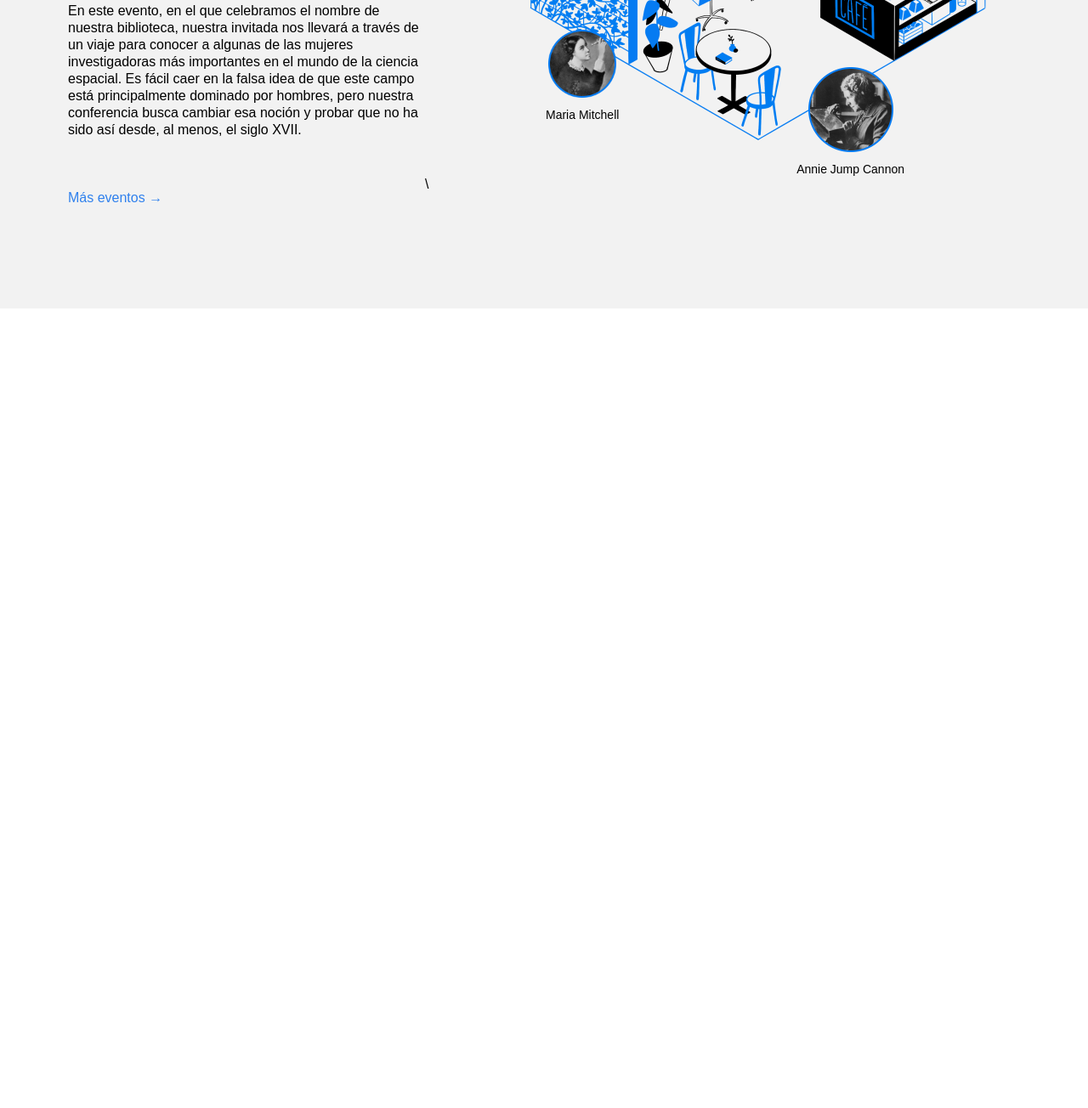
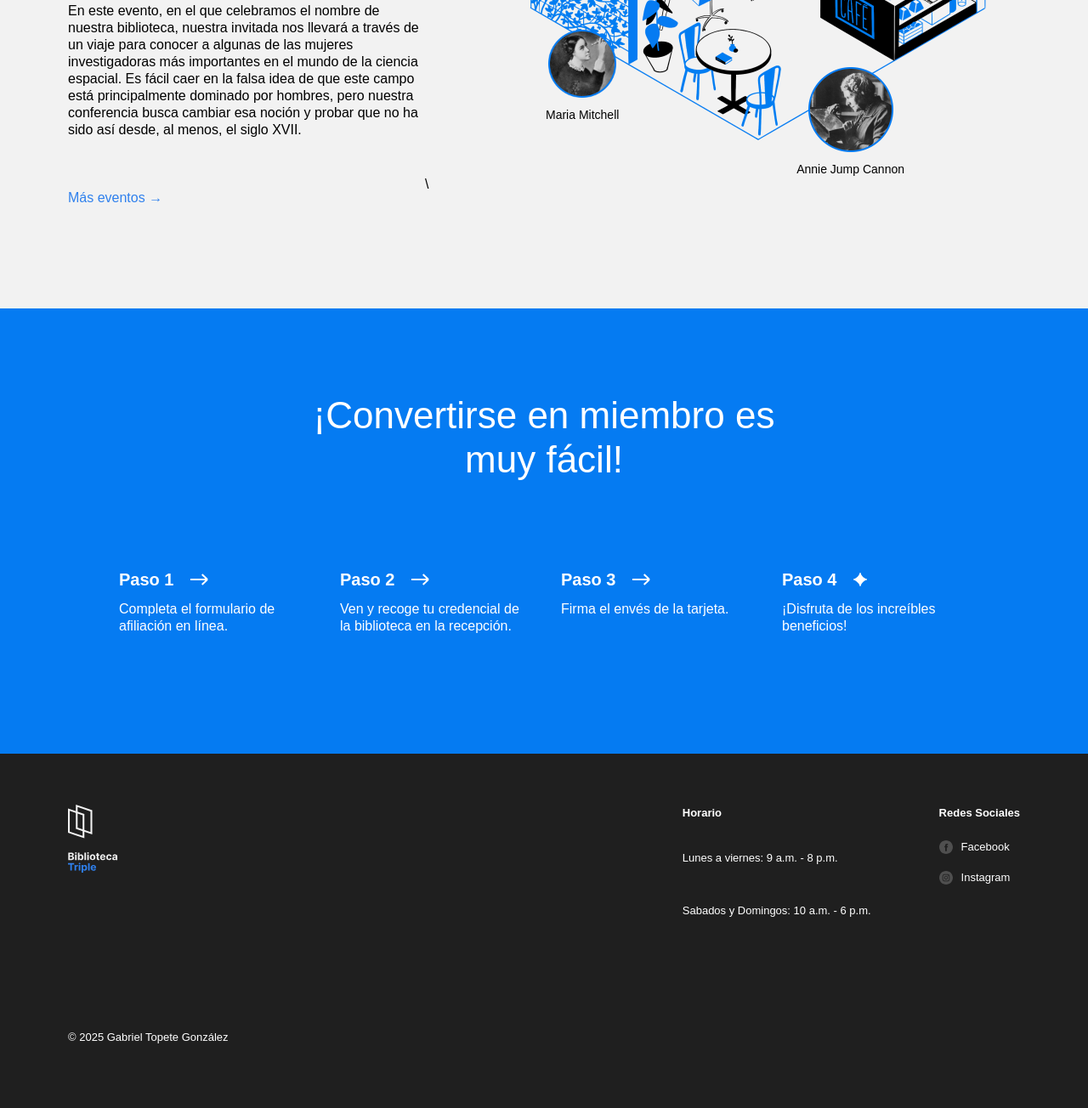
Before and after one commit to topet-gabriel14/web_project_library_es, a plain HTML site: page index.html in a window 1280 px wide. Shown: the part 2575-3879 px from the top of the page at 85% size. Before the commit the page ends 2938 px from the top, so only its background shows below. Drawn offline with Linux system fonts and the light colour scheme.

Commit message:
Etapa 3 Proyecto Sprint 3

```diff
--- a/index.html
+++ b/index.html
@@ -28,10 +28,10 @@
               <a class="nav__link" href="#events">Eventos</a>
             </li>
             <li>
-              <a class="nav__link">Conviértete en miembro</a>
+              <a class="nav__link" href="#membership">Conviértete en miembro</a>
             </li>
             <li>
-              <a class="nav__link">Contactos</a>
+              <a class="nav__link" href="#footer">Contactos</a>
             </li>
           </ul>
         </nav>
@@ -208,6 +208,117 @@
             </div>
           </div>
         </section>
+        <section class="membership" id="membership">
+          <h2 class="membership__title">
+            ¡Convertirse en miembro es muy fácil!
+          </h2>
+          <ul class="membership__steps">
+            <li class="step">
+              <h3 class="step__title">
+                Paso 1
+                <img
+                  src="./images/icon_step_forward.svg"
+                  alt="icon forward"
+                  class="step__icon"
+                />
+              </h3>
+              <p class="step__description">
+                Completa el formulario de afiliación en línea.
+              </p>
+            </li>
+            <li class="step">
+              <h3 class="step__title">
+                Paso 2
+                <img
+                  src="./images/icon_step_forward.svg"
+                  alt="icon forward"
+                  class="step__icon"
+                />
+              </h3>
+              <p class="step__description">
+                Ven y recoge tu credencial de la biblioteca en la recepción.
+              </p>
+            </li>
+            <li class="step">
+              <h3 class="step__title">
+                Paso 3
+                <img
+                  src="./images/icon_step_forward.svg"
+                  alt="icon forward"
+                  class="step__icon"
+                />
+              </h3>
+              <p class="step__description">Firma el envés de la tarjeta.</p>
+            </li>
+            <li class="step">
+              <h3 class="step__title">
+                Paso 4
+                <img
+                  src="./images/icon_step_finish.svg"
+                  alt="icon finish"
+                  class="step__icon"
+                />
+              </h3>
+              <p class="step__description">
+                ¡Disfruta de los increíbles beneficios!
+              </p>
+            </li>
+          </ul>
+        </section>
+        <footer class="footer" id="footer">
+          <div class="footer__columns">
+            <div class="footer__column">
+              <img
+                src="./images/logo_white.svg"
+                alt="Logotipo biblioteca TripleTen"
+                class="footer__logo"
+              />
+            </div>
+            <div class="footer__column footer__column_content_hours">
+              <h4 class="footer__column-heading">Horario</h4>
+              <ul class="footer__list">
+                <li class="footer__list-item">
+                  <p>Lunes a viernes: 9 a.m. - 8 p.m.</p>
+                </li>
+                <li class="footer__list-item">
+                  <p>Sabados y Domingos: 10 a.m. - 6 p.m.</p>
+                </li>
+              </ul>
+            </div>
+            <div class="footer__column footer__column_content_social">
+              <h4 class="footer__column-heading">Redes Sociales</h4>
+              <ul class="footer__list">
+                <li class="footer__list-item">
+                  <img
+                    src="./images/facebook_white.svg"
+                    alt="Logo de Facebook"
+                    class="footer_social-icon"
+                  />
+                  <a
+                    class="footer__column-link"
+                    href="https://www.facebook.com/share/1BrCLbrBy8/?mibextid=wwXIfr"
+                  >
+                    Facebook
+                  </a>
+                </li>
+                <li class="footer__list-item">
+                  <img
+                    src="./images/instagram_white.svg"
+                    alt="Logo de Instagram"
+                    class="footer_social-icon"
+                  />
+                  <a
+                    class="footer__column-link"
+                    href="https://www.instagram.com/tripleten.latam?igsh=MWM2ZXluNHdlNGhlYg=="
+                  >
+                    Instagram
+                  </a>
+                </li>
+              </ul>
+            </div>
+          </div>
+          <p class="footer__copyright">© 2025 Gabriel Topete González</p>
+        </footer>
       </main>
     </div>
   </body>
--- a/styles/style.css
+++ b/styles/style.css
@@ -289,3 +289,116 @@
   font-size: 14px;
   margin: 0;
 }
+
+.membership {
+  padding: 100px 0 140px;
+  background-color: #057bf2;
+  color: #ffffff;
+}
+
+.membership__title {
+  max-width: 574px;
+  margin: 0 auto;
+  text-align: center;
+  font-size: 44px;
+  font-weight: 500;
+  line-height: 52px;
+}
+
+.membership__steps {
+  list-style-type: none;
+  padding: 0;
+  margin: 100px 0 0;
+  display: flex;
+  justify-content: center;
+  flex-direction: row;
+  flex-basis: auto;
+  column-gap: 40px;
+}
+
+.step {
+  width: 220px;
+  flex-basis: 220px;
+}
+
+.step__title {
+  margin: 0;
+  font-size: 20px;
+  line-height: 30px;
+  font-weight: 700;
+  display: flex;
+  align-items: center;
+}
+
+.step__icon {
+  margin-left: 20px;
+}
+
+.step__description {
+  margin: 10px 0 0;
+}
+
+.footer {
+  display: flex;
+  flex-direction: column;
+  box-sizing: border-box;
+  background-color: #1f1f1f;
+  padding: 60px 80px 60px 80px;
+  color: #ffffff;
+  font-family: sans-serif;
+}
+
+.footer__columns {
+  display: flex;
+  justify-content: space-between;
+}
+
+.footer__column_content_hours {
+  display: flex;
+  flex-direction: column;
+  margin-left: auto;
+}
+
+.footer__column_content_social {
+  margin-left: 80px;
+}
+
+.footer__logo {
+  height: 80px;
+  width: 58px;
+}
+
+.footer__column-heading {
+  display: flex;
+  margin-top: 0%;
+  font-size: small;
+  margin-bottom: 20px;
+}
+
+.footer__list {
+  list-style-type: none;
+  padding: 0;
+  margin: 0;
+}
+
+.footer__list-item {
+  display: flex;
+  margin-bottom: 16px;
+  font-size: small;
+  gap: 10px;
+}
+
+.footer__column-link {
+  color: white;
+  text-decoration: none;
+}
+
+.footer__social-icon {
+  height: 16px;
+  width: 16px;
+}
+
+.footer__copyright {
+  font-size: small;
+  margin-top: 100px;
+}
```
